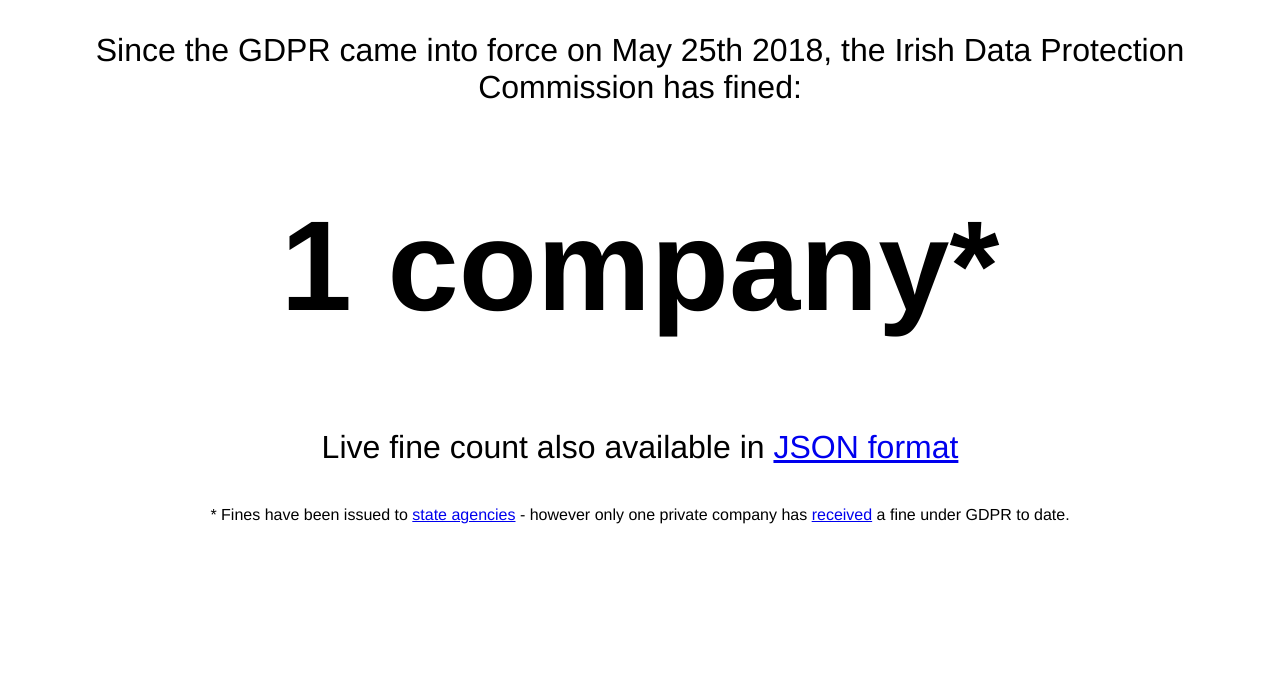
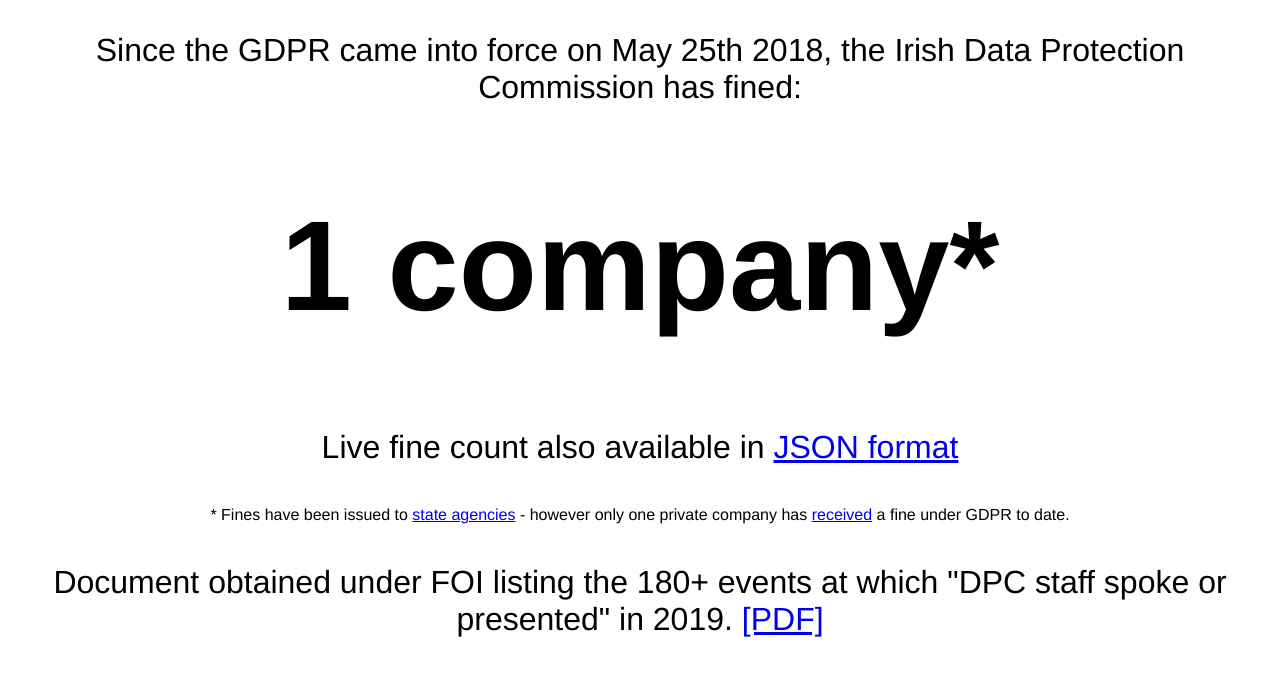
Before and after one commit to roryflynn/howmanycompanieshasthedpcfined.ie, a plain HTML site: page public/index.html in a window 1280 px wide. Drawn offline with Linux system fonts and the light colour scheme.

Commit message:
Add link in index.html to FOI doc

```diff
--- a/public/index.html
+++ b/public/index.html
@@ -22,5 +22,6 @@
   <h1 style="font-size: 8rem;">1 company*</h1>
   <p style="padding-top: 0.3rem;">Live fine count also available in <a href="count.json">JSON format</a></p>
   <p style="padding-top: 0.5rem; font-size: 1rem;">* Fines have been issued to <a href="https://www.irishtimes.com/news/crime-and-law/tusla-becomes-first-organisation-fined-for-gdpr-rule-breach-1.4255692">state agencies</a> - however only one private company has <a href="https://www.dataprotection.ie/sites/default/files/uploads/2021-02/Inquiry%20Twitter_0.pdf">received</a> a fine under GDPR to date.</p>
+  <p style="padding-top: 0.5rem; font-size: 2rem;">Document obtained under FOI listing the 180+ events at which "DPC staff spoke or presented" in 2019. <a href="/dpc_events_2019.pdf">[PDF]</a></p>
 </div>
 </body>
```
